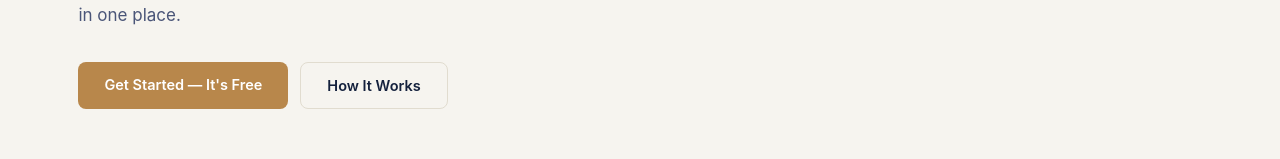
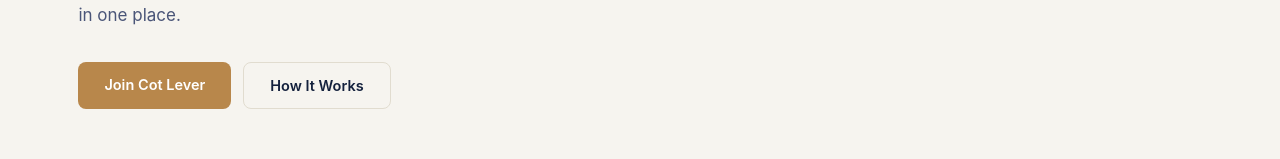
Before and after one commit to cotlevercom-ship-it/grocery-now, a Next.js app: page / in a window 1280 px wide. Shown: the part 383-542 px from the top of the page. Built offline with nearby package versions, Linux system fonts and the light colour scheme; no server answers; the database is empty.

Commit message:
Homepage hero button: 'Get Started — It's Free' -> 'Join Cot Lever'

```diff
--- a/components/MarketingHome.jsx
+++ b/components/MarketingHome.jsx
@@ -34,7 +34,7 @@ export default function MarketingHome() {
             <Link href="/login" style={{
               display: 'inline-block', background: theme.brass, color: 'white',
               borderRadius: '8px', padding: '14px 26px', fontSize: '14.5px', fontWeight: '600', textDecoration: 'none'
-            }}>Get Started — It&apos;s Free</Link>
+            }}>Join Cot Lever</Link>
             <Link href="/how-it-works" style={{
               display: 'inline-block', background: 'transparent', color: theme.ink, border: `1px solid ${theme.line}`,
               borderRadius: '8px', padding: '14px 26px', fontSize: '14.5px', fontWeight: '600', textDecoration: 'none'
```
